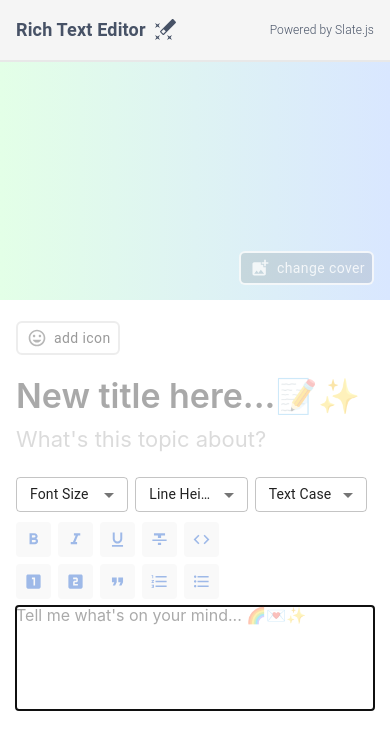
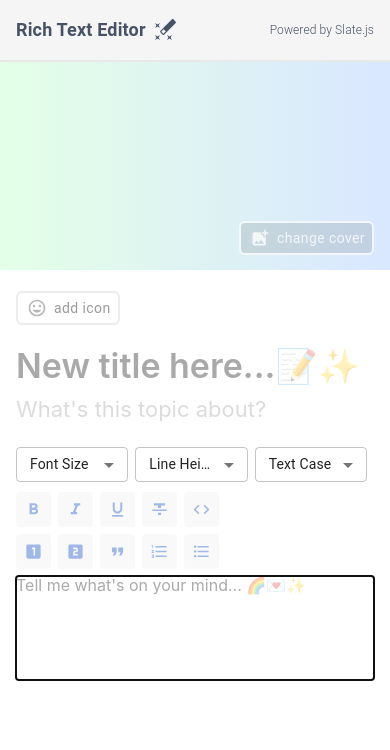
Before and after one commit to katherinedavenia/td-rich-text-editor, a Next.js app: page / in a window 390 px wide. Shown: the top 750 px of the page. Built offline with nearby package versions, Linux system fonts and the light colour scheme.

Commit message:
[TD-FIX] fix mobile styling

```diff
--- a/src/components/Body.jsx
+++ b/src/components/Body.jsx
@@ -40,11 +40,16 @@ const Body = () => {
   return (
     <Box
       sx={{
-        minHeight: 'calc(100vh - 300px)',
+        minHeight: { xs: 'calc(100vh - 270px)', sm: 'calc(100vh - 300px)' },
         px: { sm: '30px', md: '50px', lg: 0 },
       }}
     >
-      <Container maxWidth="lg" sx={{ minHeight: 'calc(100vh - 300px)' }}>
+      <Container
+        maxWidth="lg"
+        sx={{
+          minHeight: { xs: 'calc(100vh - 270px)', sm: 'calc(100vh - 300px)' },
+        }}
+      >
         <Box sx={{ pt: '75px', pb: '25px' }}>
           <Slate editor={editorTitle} value={initialValueTitle}>
             <Editable
--- a/src/components/Header.jsx
+++ b/src/components/Header.jsx
@@ -24,7 +24,7 @@ const Header = ({
   return (
     <Box
       sx={{
-        height: '300px',
+        height: { xs: '270px', sm: '300px' },
         backgroundImage: bgImage
           ? `url('${bgImage}')`
           : 'linear-gradient(90deg, #e3ffe7 0%, #d9e7ff 100%)',
```
